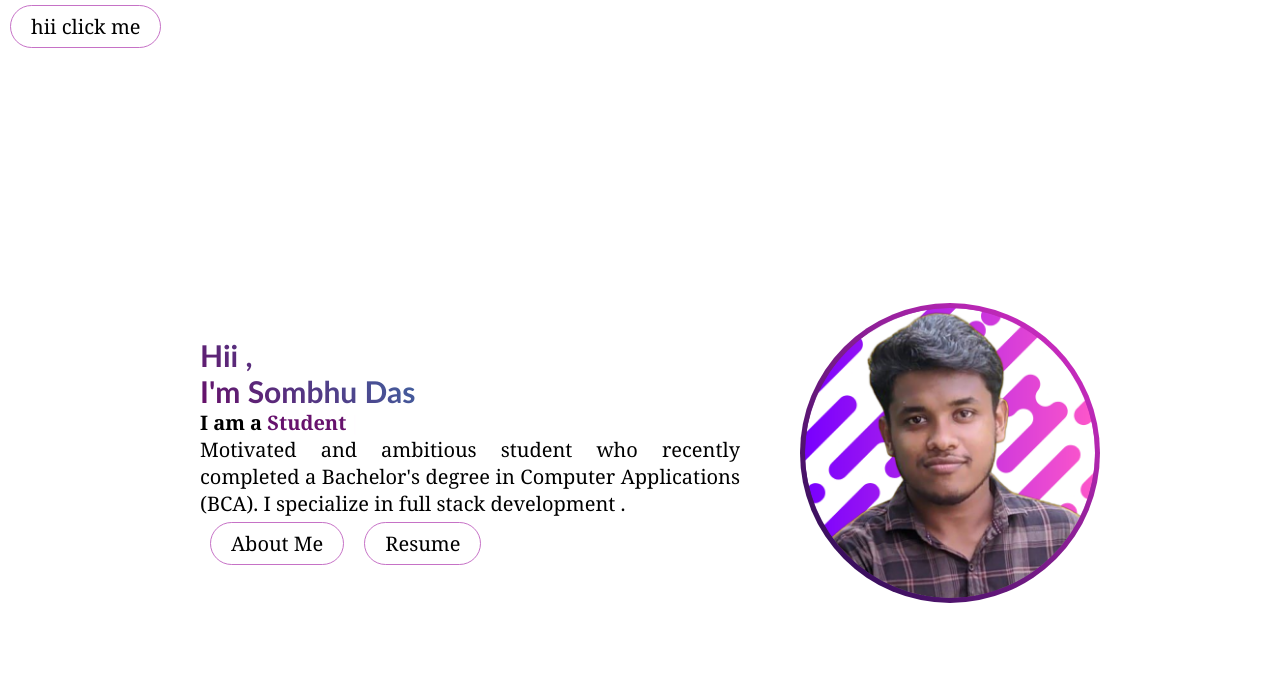
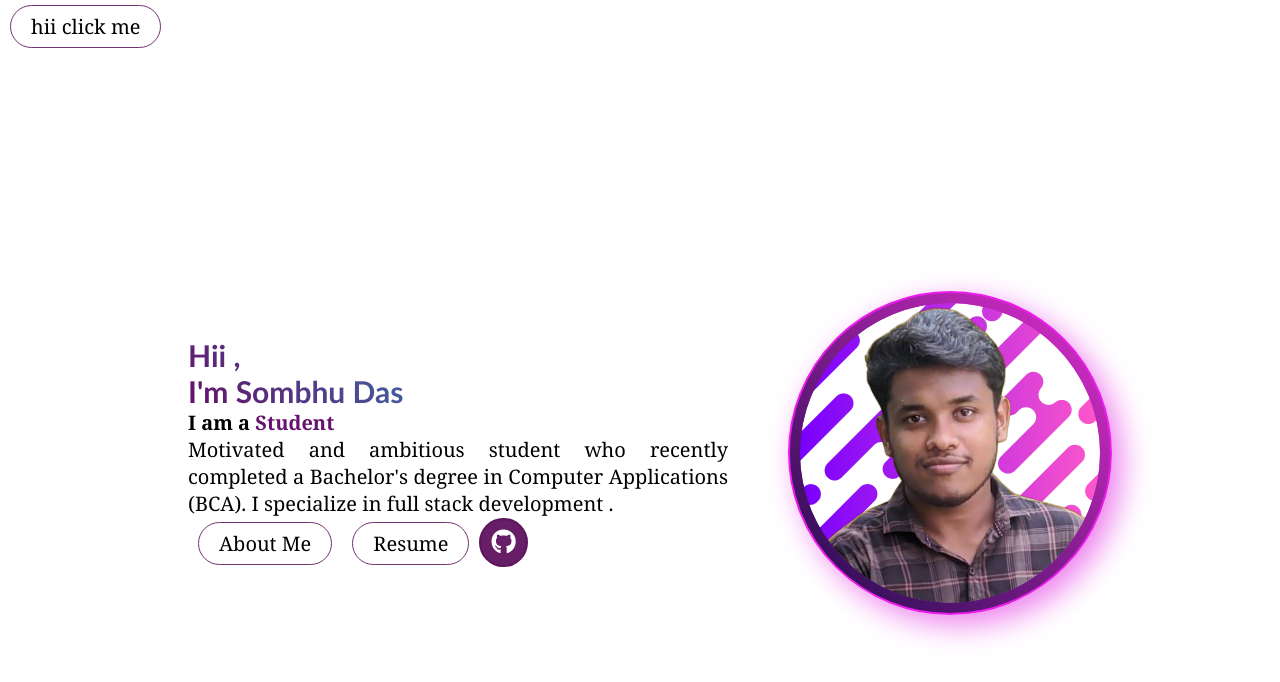
Before and after one commit to Sombhu2022/som.dev_2.0, a React (Create React App) app: page / in a window 1280 px wide. Shown: the top 682 px of the page. Built offline with nearby package versions, Linux system fonts and the light colour scheme.

Commit message:
contact icon set

```diff
--- a/package.json
+++ b/package.json
@@ -5,6 +5,8 @@
   "dependencies": {
     "@fortawesome/fontawesome-free": "^6.5.1",
     "@fortawesome/fontawesome-svg-core": "^6.5.1",
+    "@fortawesome/free-solid-svg-icons": "^6.5.1",
+    "@fortawesome/react-fontawesome": "^0.2.0",
     "@testing-library/jest-dom": "^5.17.0",
     "@testing-library/react": "^13.4.0",
     "@testing-library/user-event": "^13.5.0",
--- a/public/index.html
+++ b/public/index.html
@@ -10,6 +10,8 @@
       content="Web site created using create-react-app"
     />
     <link rel="apple-touch-icon" href="%PUBLIC_URL%/logo192.png" />
+    <link rel="stylesheet" href="https://cdnjs.cloudflare.com/ajax/libs/font-awesome/4.7.0/css/font-awesome.min.css" />
+    <link rel="stylesheet" href="https://cdnjs.cloudflare.com/ajax/libs/font-awesome/6.5.1/css/all.min.css" />
     <!--
       manifest.json provides metadata used when your web app is installed on a
       user's mobile device or desktop. See https://developers.google.com/web/fundamentals/web-app-manifest/
--- a/src/global.css
+++ b/src/global.css
@@ -7,7 +7,7 @@ button{
     margin: 5px 10px;
     padding: 7px 20px;
     font-family: Cambria, Cochin, Georgia, Times, 'Times New Roman', serif;
-    border: solid 1px rgba(188, 89, 188, 0.847);
+    border: solid 1px rgba(90, 16, 90, 0.847);
     background: transparent;
     border-radius: 50px;
     font-size: 20px;
@@ -21,11 +21,20 @@ button{
 button:hover{
     color: white;
     border: solid 1px transparent;
-    background: linear-gradient(45deg , rgba(121, 10, 121, 0.731) , rgba(184, 73, 184, 0.557));
+    background: linear-gradient(45deg , rgba(94, 15, 94, 0.881) , rgba(184, 73, 184, 0.662));
 }
 /* button::after{
     content: '\f08e';
 } */
+
+i.primary_icon{
+    border:  solid 2px rgba(88, 13, 88, 0.539);
+    padding: 10px;
+    border-radius: 50%;
+    background: rgba(94, 18, 94, 0.95);
+    color: white;
+    font-size: 25px;
+}
 
 section{
     height: 100vh;
@@ -34,5 +43,6 @@ section{
 
 }
 :root{
+    --violet:rgba(94, 18, 94, 0.95);
 
 }
--- a/src/pages/Home.jsx
+++ b/src/pages/Home.jsx
@@ -27,16 +27,37 @@ function Home() {
           />
           <br></br>
         </p>
-        <p style={{fontWeight:"normal", fontSize:"20px"}}>
-        Motivated and ambitious student who recently completed a Bachelor's degree in Computer Applications (BCA). I specialize in full stack development .
+        <p style={{ fontWeight: "normal", fontSize: "20px" }}>
+          Motivated and ambitious student who recently completed a Bachelor's
+          degree in Computer Applications (BCA). I specialize in full stack
+          development .
         </p>
-       <button>About Me</button>
-       <button>Resume</button>
+        <button>About Me</button>
+        <button>Resume</button>
+        <a href="https://www.facebook.com/sombhu.das.5268?mibextid=ZbWKwL">
+          <i className="primary_icon fa-brands fa-github"></i>
+        </a>
       </div>
 
       <div className="right_container">
         <div className="image_container">
           <img src={dp} alt="" />
+          <span className=" abs_pos fb_icon">
+          <a href="https://www.facebook.com/sombhu.das.5268?mibextid=ZbWKwL">
+              <i className="primary_icon fa-brands fa-facebook"></i>
+            </a>
+          </span>
+          <span className=" abs_pos ln_icon">
+          <a href="https://www.linkedin.com/in/sombhu-das-21176823a/">
+              <i className="primary_icon fa-brands fa-linkedin-in"></i>
+            </a>
+
+          </span>
+          <span className="abs_pos git_icon">
+            <a href="https://github.com/Sombhu2022">
+              <i className="primary_icon fa-brands fa-github"></i>
+            </a>
+          </span>
         </div>
       </div>
     </section>
--- a/src/style/home.scss
+++ b/src/style/home.scss
@@ -1,4 +1,4 @@
-#home{
+#home {
   // background: url("../images/background2.jpg");
   // background-size: cover;
   display: flex;
@@ -8,52 +8,101 @@
   justify-content: center;
   align-items: center;
   flex-wrap: wrap-reverse;
-    .left_container{
+  .left_container {
     padding: 10px 20px;
     padding-right: 40px;
     font-size: 20px;
     width: 600px;
-        line-height:px;
-        >p {
+    line-height: px;
+    > p {
       text-align: justify;
       font-size: 20px;
       font-weight: bolder;
-             font-family:Georgia, 'Times New Roman', Times, serif;
-            >span{
+      font-family: Georgia, "Times New Roman", Times, serif;
+      > span {
         color: rgb(103, 18, 109);
       }
     }
   }
-    .right_container{
+  .right_container {
+    .image_container{
+       position: relative;
+       display: flex;
+       justify-content: center;
+       align-items: center;
+       height: 450px;
 
-       .image_container {
-
+        > img {
+          z-index: 1;
+          padding: 10px;
           height: 300px;
           width: 300px;
-           background: linear-gradient(45deg , rgb(29, 10, 74) , rgb(226, 47, 208));
+          background: linear-gradient(45deg, rgb(29, 10, 74), rgb(226, 47, 208));
           border-radius: 50%;
+          border: solid 2px rgb(236, 29, 236);
+          box-shadow: 10px 10px 30px violet;
+          box-sizing: content-box;
+        }
 
-           >img{
-                height: 100%;
-                width: 100%;
-                border-radius: 50%;
-                padding: 5px;
-                animation: animated ;
+        &:hover .fb_icon{
+            margin-top: 400px;
+            opacity: 1;
+            // display: inline-block;
+
+        }
+        &:hover .ln_icon{
+            margin-left: -200px;
+            margin-top: 355px;
+            transform: rotate(24deg);
+            opacity: 1;
+
+
+        }
+        &:hover .git_icon{
+            margin-top: 355px;
+            opacity: 1;
+            margin-right: -200px;
+            transform: rotate(-24deg);
+
+        }
+        .fb_icon{
+            transition: all 0.3s ease;
+         }
+         .ln_icon{
+            transition: all 0.8s ease;
+            >i{
+                padding: 10px 12px;
+           }
+         }
+         .git_icon{
+            transition: all 1.2s ease;
+
+         }
+
+        .abs_pos{
+            position: absolute;
+            opacity: 0;
+        //    z-index: -1;
+
+            >i{
+                 margin: 0px 20px;
+                //  display: none;
+            }
+
         }
     }
   }
 }
 
-h1{
-
+h1 {
   display: inline-block;
-    background: linear-gradient(45deg ,rgb(103, 13, 103) , rgb(59, 110, 168));
-    stroke:1px solid black;
-    color:transparent;
+  background: linear-gradient(45deg, rgb(103, 13, 103), rgb(59, 110, 168));
+  stroke: 1px solid black;
+  color: transparent;
   -webkit-text-fill-color: transparent;
   -webkit-background-clip: text;
   // background-size: 100% 100%;
   font-size: 30px;
-    font-weight:bolder;
-    font-family:'Gill Sans', 'Gill Sans MT', Calibri, 'Trebuchet MS', sans-serif;
+  font-weight: bolder;
+  font-family: "Gill Sans", "Gill Sans MT", Calibri, "Trebuchet MS", sans-serif;
 }
```
Also changed, not shown: 1 other file (tests, documents, lock files or other folders). Lines whose indentation alone changed are shown as unchanged.
